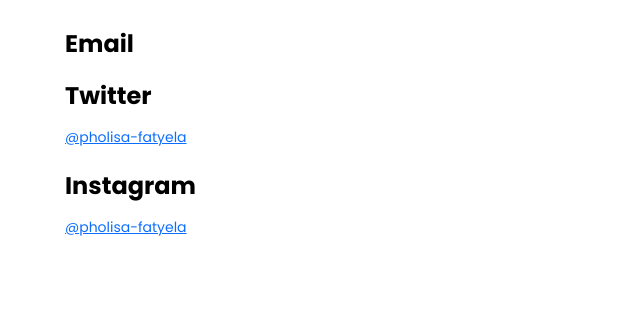
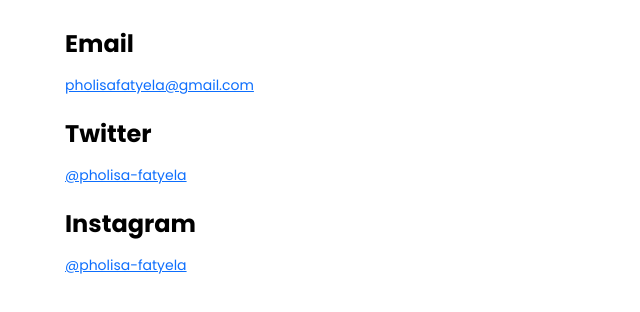
Before and after one commit to Pholisa-Fatyela/Portfolio, a plain HTML site: page contact.html in a window 1280 px wide. Shown: the part 292-604 px from the top of the page, without its empty margins (55-695 px from the left). Drawn offline with nearby package versions, Linux system fonts and the light colour scheme; a web font is replaced by a local one.

Commit message:
updated email link

```diff
--- a/contact.html
+++ b/contact.html
@@ -38,7 +38,7 @@
         <h1 class="mb-5">Let's get in touch!</h1>
         <h3>Email</h3>
         <p>
-          <a href="mailto:pholisafatyela@gmai.com"></a>
+          <a href="mailto:pholisafatyela@gmail.com">pholisafatyela@gmail.com</a>
         </p>
         <h3>Twitter</h3>
         <p>
```
